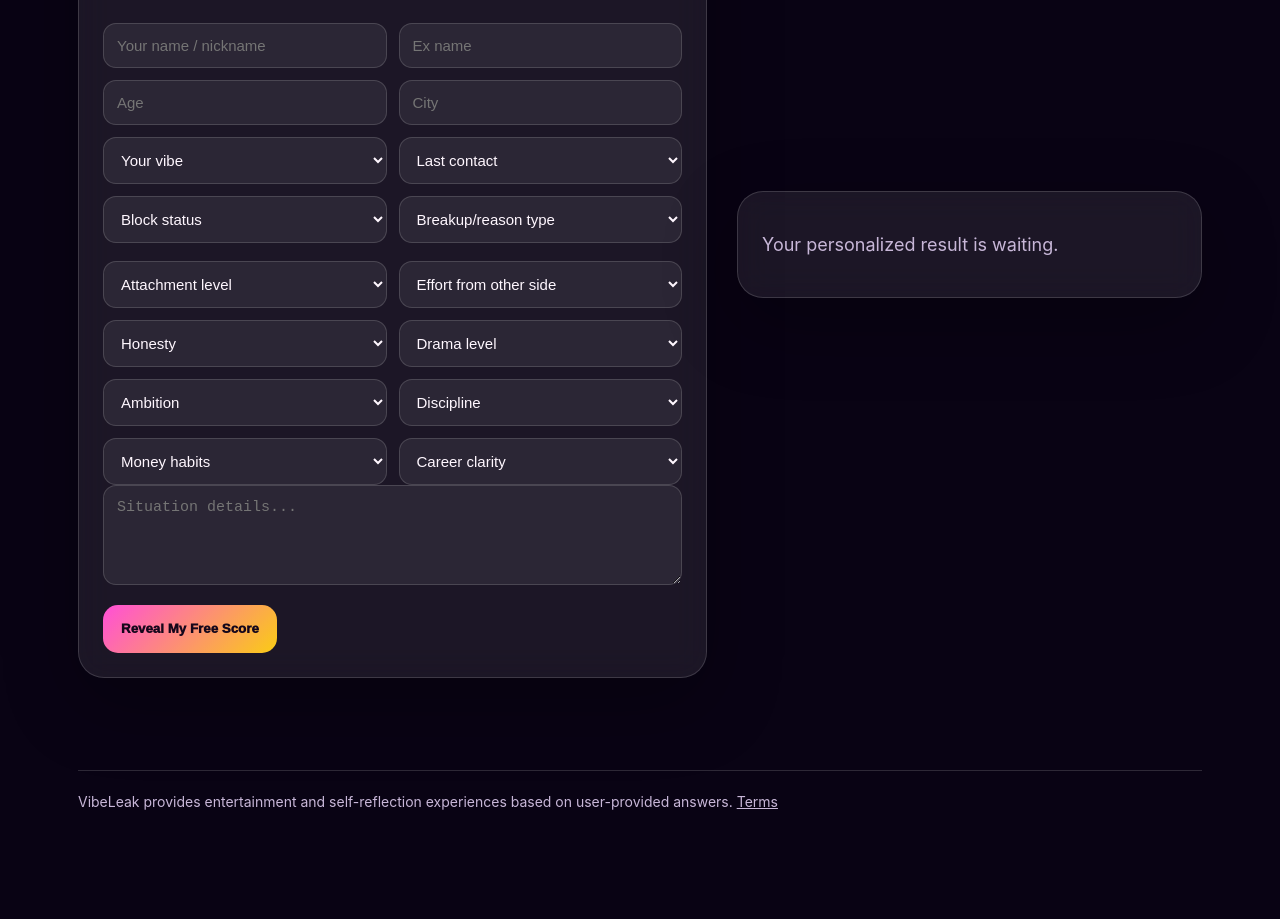
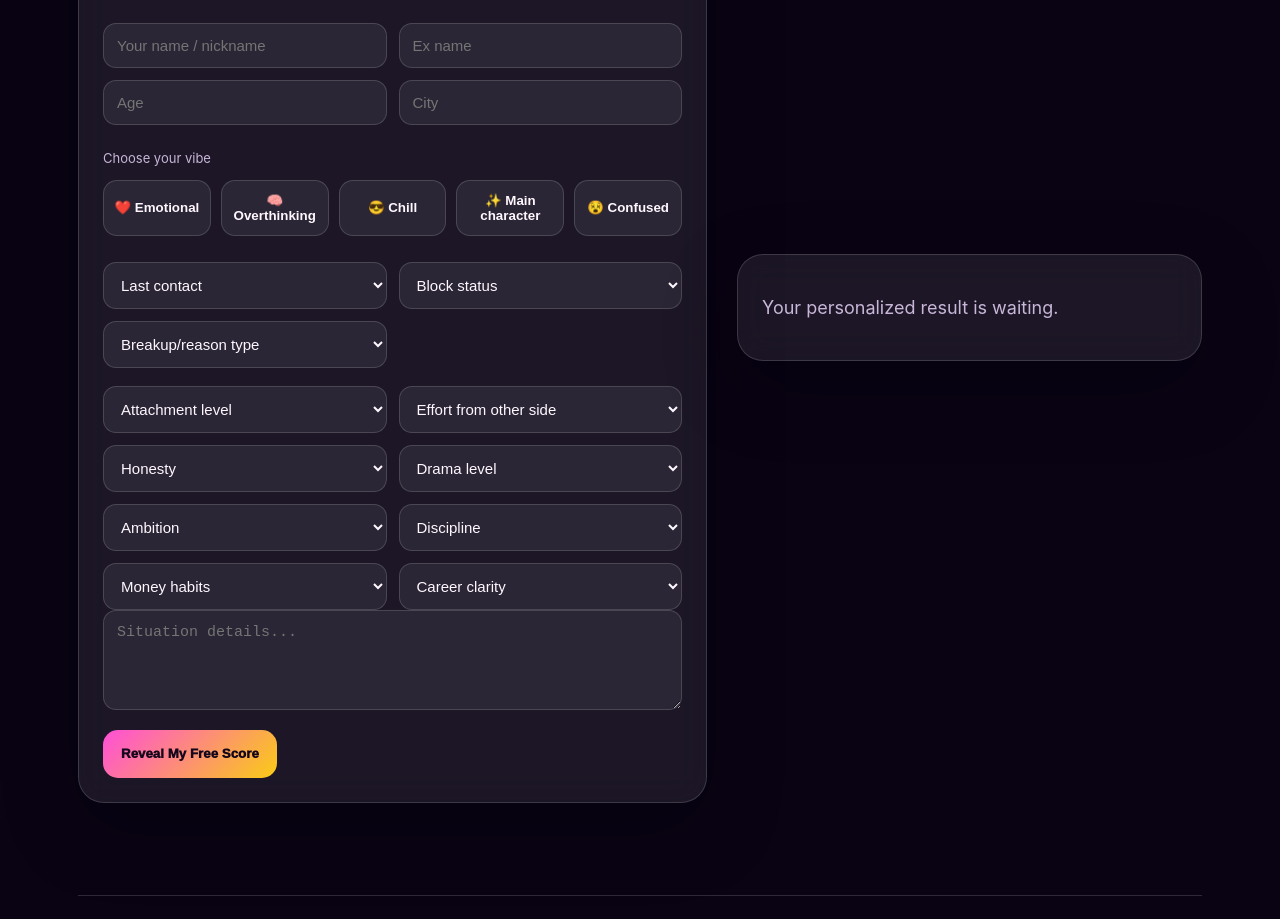
Before and after one commit to hs5584046-art/vibeleak-ai, a Next.js app: page / in a window 1280 px wide. Shown: the part 1300-2219 px from the top of the page. Before the commit the page ends 2138 px from the top, so only its background shows below. Built offline with nearby package versions, Linux system fonts and the light colour scheme.

Commit message:
Add files via upload

```diff
--- a/app/globals.css
+++ b/app/globals.css
@@ -13,3 +13,8 @@ input,select,textarea{width:100%;padding:13px;border-radius:13px;border:1px soli
 select option{background:#160721;color:#fff}
 .qr-placeholder{height:160px;width:190px;border-radius:18px;background:rgba(255,255,255,.08);border:1px dashed rgba(255,255,255,.35);display:grid;place-items:center;text-align:center;color:var(--muted);margin:14px 0}
 .pay-form{display:grid;gap:10px;margin-top:12px}
+
+.vibe-grid{display:grid;grid-template-columns:repeat(5,1fr);gap:10px;margin:14px 0}
+.vibe-btn{border:1px solid var(--line);background:rgba(255,255,255,.07);color:var(--text);border-radius:14px;padding:12px 10px;font-weight:900;cursor:pointer;text-align:center}
+.vibe-btn.active{background:linear-gradient(135deg,var(--pink),var(--yellow));color:#15071b;border-color:transparent}
+@media(max-width:950px){.vibe-grid{grid-template-columns:1fr 1fr}}
--- a/app/page.js
+++ b/app/page.js
@@ -196,9 +196,27 @@ export default function Home(){
           <input placeholder={selected.id==='ex'?'Ex name':'Crush / optional name'} value={form.other} onChange={e=>update('other',e.target.value)} />
           <input placeholder="Age" value={form.age} onChange={e=>update('age',e.target.value)} />
           <input placeholder="City" value={form.city} onChange={e=>update('city',e.target.value)} />
-          <select value={form.vibe} onChange={e=>update('vibe',e.target.value)}>
-            <option value="">Your vibe</option><option value="emotional">Emotional</option><option value="overthinking">Overthinking</option><option value="chill">Chill</option><option value="main">Main character</option><option value="confused">Confused</option>
-          </select>
+          <div style={{gridColumn:'1 / -1'}}>
+            <p className="small">Choose your vibe</p>
+            <div className="vibe-grid">
+              {[
+                ['emotional','❤️ Emotional'],
+                ['overthinking','🧠 Overthinking'],
+                ['chill','😎 Chill'],
+                ['main','✨ Main character'],
+                ['confused','😵 Confused']
+              ].map(([value,label]) => (
+                <button
+                  type="button"
+                  key={value}
+                  className={'vibe-btn '+(form.vibe===value?'active':'')}
+                  onClick={() => update('vibe', value)}
+                >
+                  {label}
+                </button>
+              ))}
+            </div>
+          </div>
           <select value={form.contact} onChange={e=>update('contact',e.target.value)}>
             <option value="">Last contact</option><option value="today">Today/recently</option><option value="week">This week</option><option value="month">This month</option><option value="long">Long time ago</option>
           </select>
```
